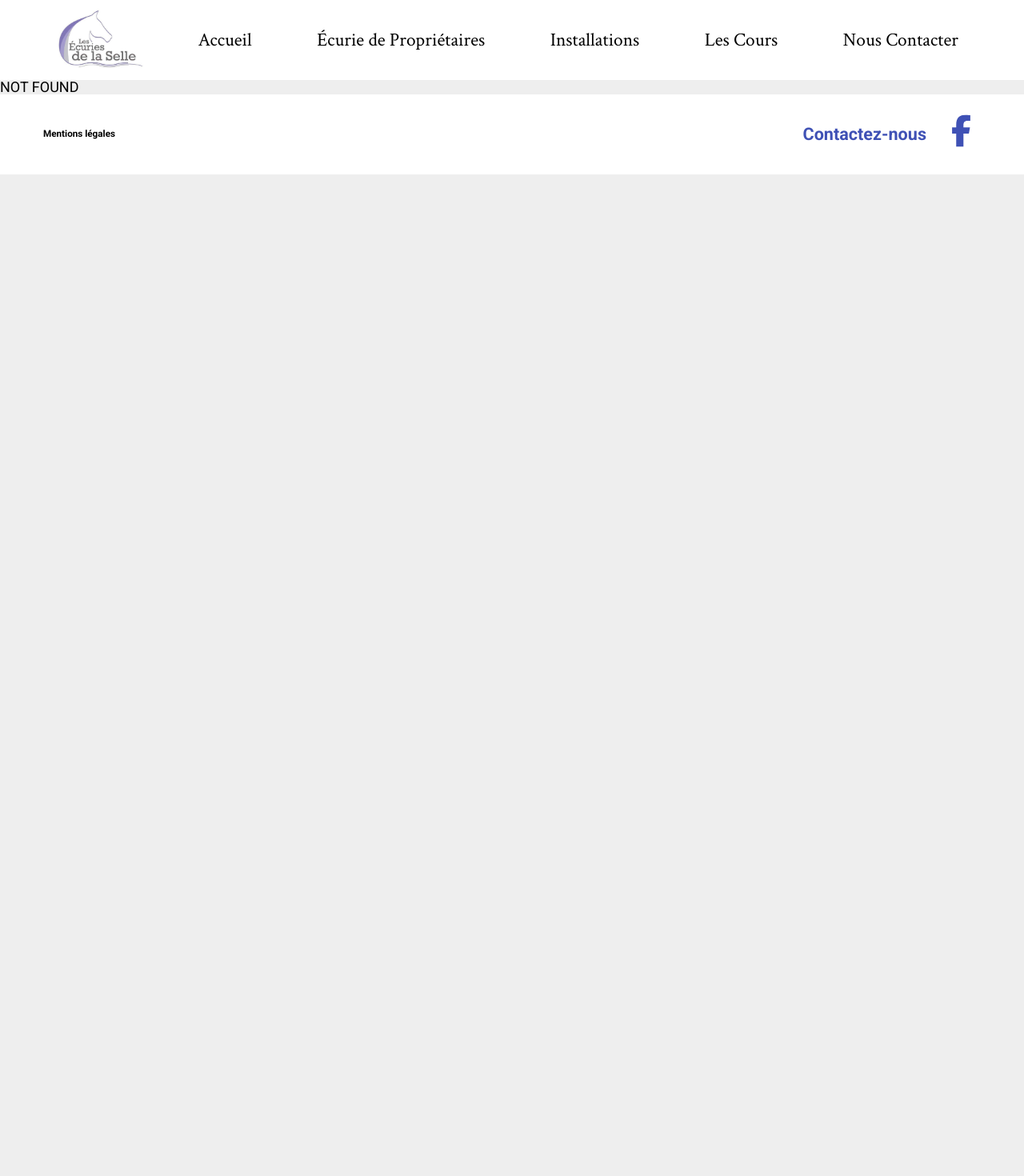
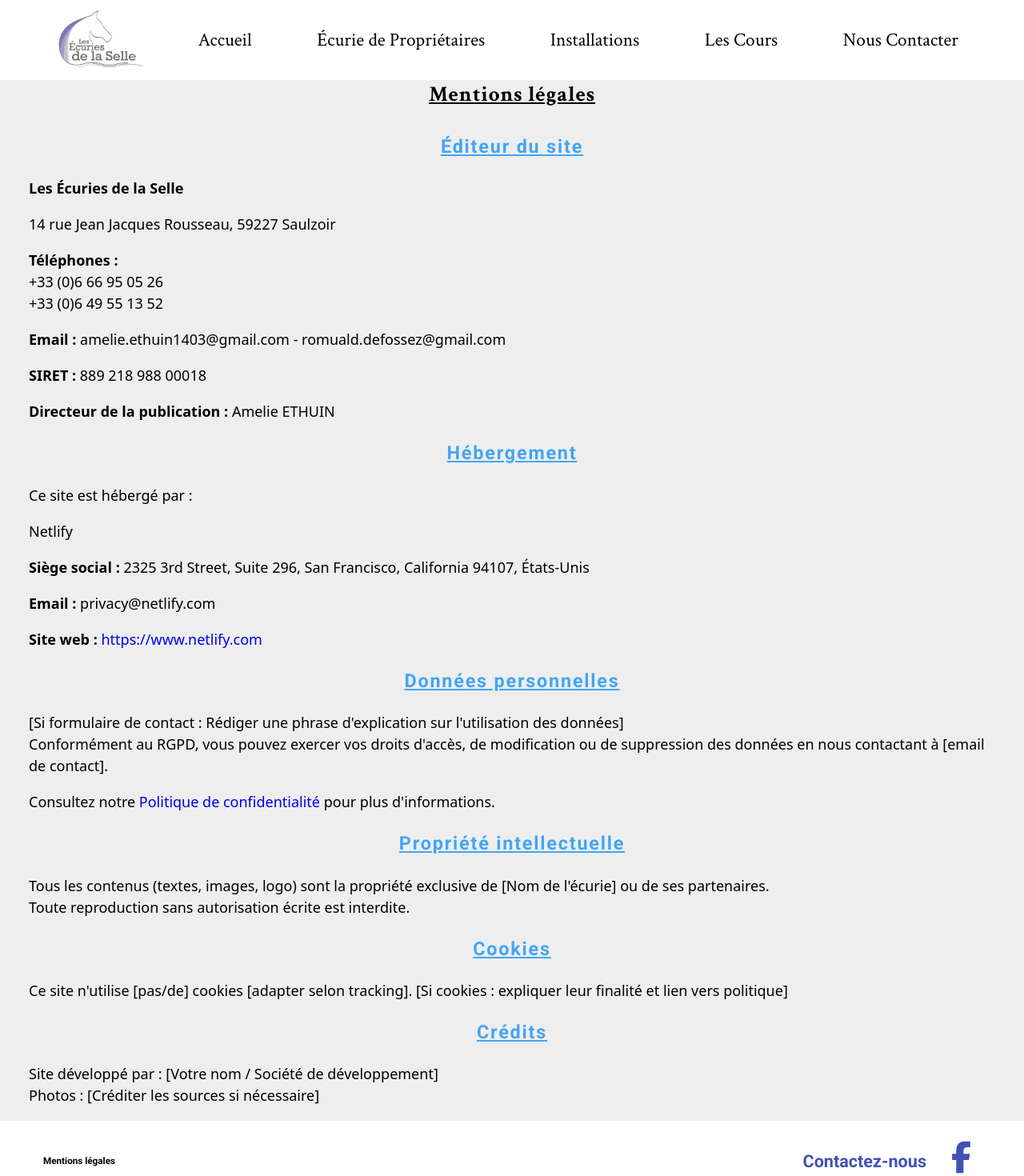
Before and after one commit to GoutteDooo/Site_Ecurie, a React (Vite) app: page /mentions-legales in a window 1280 px wide. Before the commit this address had no page. Shown: the top 1470 px of the page at 80% size. Before the commit the page ends 800 px from the top, so only its background shows below. Built offline with nearby package versions, Linux system fonts and the light colour scheme.

Commit message:
chore(Mentions Légales): Ecriture à moitié finie

```diff
--- a/src/App.jsx
+++ b/src/App.jsx
@@ -8,6 +8,7 @@ import Installations from "./pages/Installations";
 import Cours from "./pages/Cours";
 import Contacts from "./pages/Contacts";
 import NotFound from "./pages/NotFound";
+import MentionsLegales from "./pages/MentionsLegales";
 //composants
 import Navbar from "./components/Navbar";
 import Footer from "./components/Footer";
@@ -24,6 +25,7 @@ function App() {
           <Route path="installations" element={<Installations />} />
           <Route path="cours" element={<Cours />} />
           <Route path="contacts" element={<Contacts />} />
+          <Route path="mentions-legales" element={<MentionsLegales />} />
           <Route path="*" element={<NotFound />} />
         </Route>
       </Routes>
--- /dev/null
+++ b/src/pages/MentionsLegales.jsx
@@ -0,0 +1,105 @@
+import React from "react";
+
+const MentionsLegales = () => {
+  return (
+    <div className="mentions-legales">
+      <h1>Mentions légales</h1>
+
+      {/* <!-- Section Éditeur --> */}
+      <section>
+        <h2>Éditeur du site</h2>
+        <p>
+          <b>Les Écuries de la Selle</b>
+        </p>
+        <p>14 rue Jean Jacques Rousseau, 59227 Saulzoir</p>
+        <p>
+          <b>Téléphones :</b> <br /> +33 (0)6 66 95 05 26 <br></br> +33 (0)6 49
+          55 13 52
+        </p>
+        <p>
+          <b>Email :</b> amelie.ethuin1403@gmail.com -
+          romuald.defossez@gmail.com
+        </p>
+        <p>
+          <b>SIRET : </b> 889 218 988 00018
+        </p>
+        <p>
+          <b>Directeur de la publication :</b> Amelie ETHUIN
+        </p>
+      </section>
+
+      {/* <!-- Section Hébergement --> */}
+      <section>
+        <h2>Hébergement</h2>
+        <p>Ce site est hébergé par :</p>
+        <p>Netlify</p>
+        <p>
+          <b>Siège social : </b>2325 3rd Street, Suite 296, San Francisco,
+          California 94107, États-Unis
+        </p>
+        <p>
+          <b>Email : </b>privacy@netlify.com
+        </p>
+        <p>
+          <b>Site web : </b>
+          <a href="https://www.netlify.com" target="_blank">
+            https://www.netlify.com
+          </a>
+        </p>
+      </section>
+
+      {/* <!-- Section RGPD --> */}
+      <section>
+        <h2>Données personnelles</h2>
+        <p>
+          [Si formulaire de contact : Rédiger une phrase d'explication sur
+          l'utilisation des données]
+          <br />
+          Conformément au RGPD, vous pouvez exercer vos droits d'accès, de
+          modification ou de suppression des données en nous contactant à [email
+          de contact].
+        </p>
+        {/* <!-- Ajouter lien si politique de confidentialité existe --> */}
+        <p>
+          Consultez notre{" "}
+          <a href="/politique-de-confidentialite">
+            Politique de confidentialité
+          </a>{" "}
+          pour plus d'informations.
+        </p>
+      </section>
+
+      {/* <!-- Section Propriété intellectuelle --> */}
+      <section>
+        <h2>Propriété intellectuelle</h2>
+        <p>
+          Tous les contenus (textes, images, logo) sont la propriété exclusive
+          de [Nom de l'écurie] ou de ses partenaires.
+          <br />
+          Toute reproduction sans autorisation écrite est interdite.
+        </p>
+      </section>
+
+      {/* <!-- Section Cookies --> */}
+      <section>
+        <h2>Cookies</h2>
+        <p>
+          Ce site n'utilise [pas/de] cookies [adapter selon tracking]. [Si
+          cookies : expliquer leur finalité et lien vers politique]
+        </p>
+      </section>
+
+      {/* <!-- Section Credits --> */}
+      <section>
+        <h2>Crédits</h2>
+        <p>
+          Site développé par : [Votre nom / Société de développement]
+          <br />
+          Photos : [Créditer les sources si nécessaire]
+        </p>
+      </section>
+    </div>
+  );
+};
+
+export default MentionsLegales;
--- a/src/styles/main.scss
+++ b/src/styles/main.scss
@@ -49,6 +49,8 @@
 @import "./pages/cours/cours";
 @import "./pages/cours/tarifs";
 @import "./pages/cours/options";
+//Mentions légales
+@import "./pages/mentions_legales/mentions-legales";
 /* THEMES */
 @import "./themes/dark";
 @import "./themes/light";
--- /dev/null
+++ b/src/styles/pages/mentions_legales/mentions-legales.scss
@@ -0,0 +1,27 @@
+.mentions-legales {
+  padding: 0 2rem;
+  font-family: system-ui, -apple-system, BlinkMacSystemFont, "Segoe UI", Roboto,
+    Oxygen, Ubuntu, Cantarell, "Open Sans", "Helvetica Neue", sans-serif;
+  h1 {
+    text-align: center;
+    margin: 5rem auto 2rem;
+    text-decoration: underline;
+    font-weight: bold;
+  }
+  h2 {
+    text-align: center;
+    font-size: 1.3rem;
+    margin: 1.5rem auto;
+    text-decoration: underline;
+    font-weight: bold;
+  }
+  section {
+    p {
+      margin-bottom: 1rem;
+      line-height: 1.5rem;
+      b {
+        font-weight: bold;
+      }
+    }
+  }
+}
```
